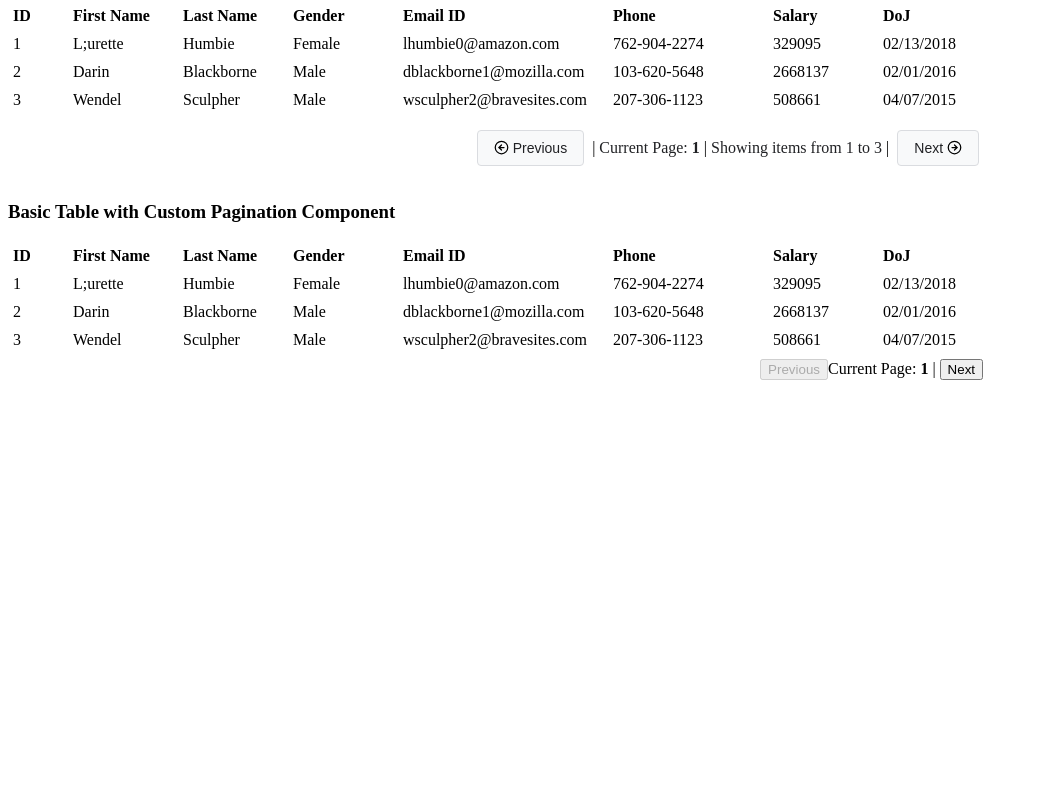
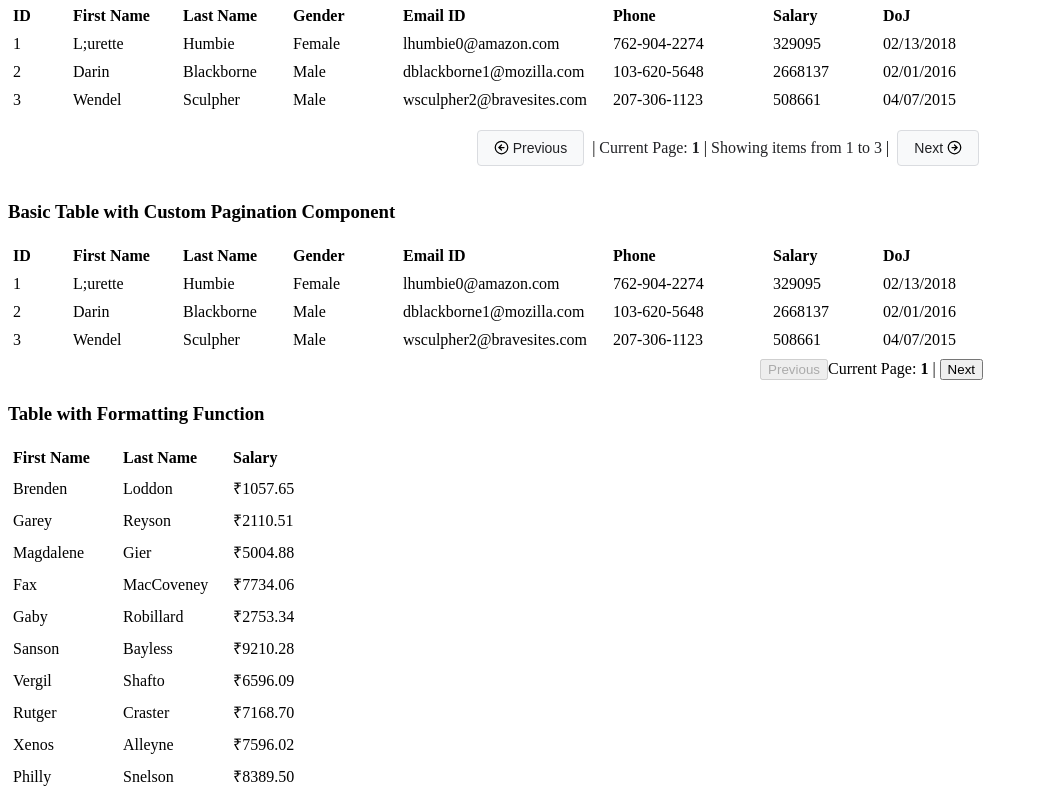
Before and after one commit to melwinalm/vs-table, a React (Create React App) app: page / in a window 1280 px wide. Shown: the part 2036-2836 px from the top of the page, without its empty margins (0-1038 px from the left). Before the commit the page ends 2429 px from the top, so only its background shows below. Built offline with nearby package versions, Linux system fonts and the light colour scheme.

Commit message:
Adds foundation for custom formatting functions

```diff
--- a/src/App.js
+++ b/src/App.js
@@ -6,6 +6,7 @@ import TableWithDataSorting from './examples/TableWithDataSorting';
 import TableWithTruncateCell from './examples/TableWithTruncateCell';
 import BasicTableWithPagination from './examples/BasicTableWithPagination';
 import BasicTableWithCustomPagination from './examples/BasicTableWithCustomPagination';
+import TableWithFormattingFunc from './examples/TableWithFormattingFunc';
 
 function App() {
   return (
@@ -34,6 +35,9 @@ function App() {
       <div>
         <BasicTableWithCustomPagination/>
       </div>
+      <div>
+        <TableWithFormattingFunc/>
+      </div>
     </>
   );
 }
--- a/src/VersatileTable/index.js
+++ b/src/VersatileTable/index.js
@@ -1,3 +1,8 @@
 import VersatileTable from './VersatileTable';
+import * as Formatters from './utils/formatters';
 
+// Default export
 export default VersatileTable;
+
+// All named exports
+export { Formatters };
--- /dev/null
+++ b/src/VersatileTable/utils/formatters.js
@@ -0,0 +1,5 @@
+const Currency = (val, currencyField = '$') => {
+	return currencyField + val;
+}
+
+export { Currency };
--- /dev/null
+++ b/src/examples/SampleData3.js
@@ -0,0 +1,12 @@
+const SAMPLEDATA = [{"first_name":"Brenden","last_name":"Loddon","salary":"1057.65"},
+{"first_name":"Garey","last_name":"Reyson","salary":"2110.51"},
+{"first_name":"Magdalene","last_name":"Gier","salary":"5004.88"},
+{"first_name":"Fax","last_name":"MacCoveney","salary":"7734.06"},
+{"first_name":"Gaby","last_name":"Robillard","salary":"2753.34"},
+{"first_name":"Sanson","last_name":"Bayless","salary":"9210.28"},
+{"first_name":"Vergil","last_name":"Shafto","salary":"6596.09"},
+{"first_name":"Rutger","last_name":"Craster","salary":"7168.70"},
+{"first_name":"Xenos","last_name":"Alleyne","salary":"7596.02"},
+{"first_name":"Philly","last_name":"Snelson","salary":"8389.50"}];
+
+export default SAMPLEDATA;
--- /dev/null
+++ b/src/examples/TableWithFormattingFunc.js
@@ -0,0 +1,44 @@
+import React from 'react';
+import Versatiletable, { Formatters } from './../VersatileTable';
+
+import SampleData3 from './SampleData3';
+
+function BasicTable(){
+	return (
+		<>
+		  <h3>Table with Formatting Function</h3>
+      <Versatiletable
+        data={SampleData3}
+        columns={[
+          {
+            key: "first_name",
+            headerRender: "First Name",
+            width: "100px",
+            headerStyle: {
+              fontWeight: "bold",
+            },
+          },
+          {
+            key: "last_name",
+            headerRender: "Last Name",
+            width: "100px",
+            headerStyle: {
+              fontWeight: "bold",
+            },
+          },
+          {
+            key: "salary",
+            headerRender: "Salary",
+            width: "100px",
+            headerStyle: {
+              fontWeight: "bold",
+						},
+						cellRender: val => Formatters.Currency(val, '₹')
+          }
+        ]}
+      />
+		</>
+	)
+}
+
+export default BasicTable;
```
